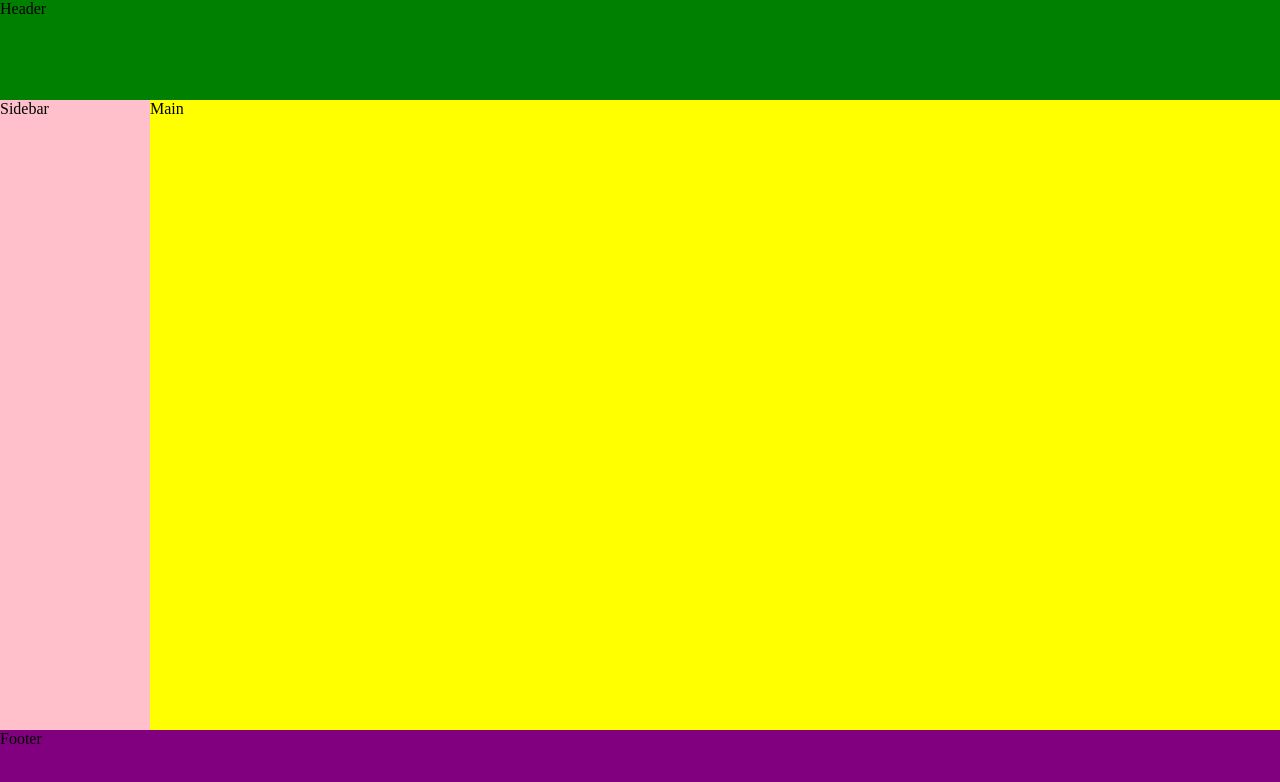
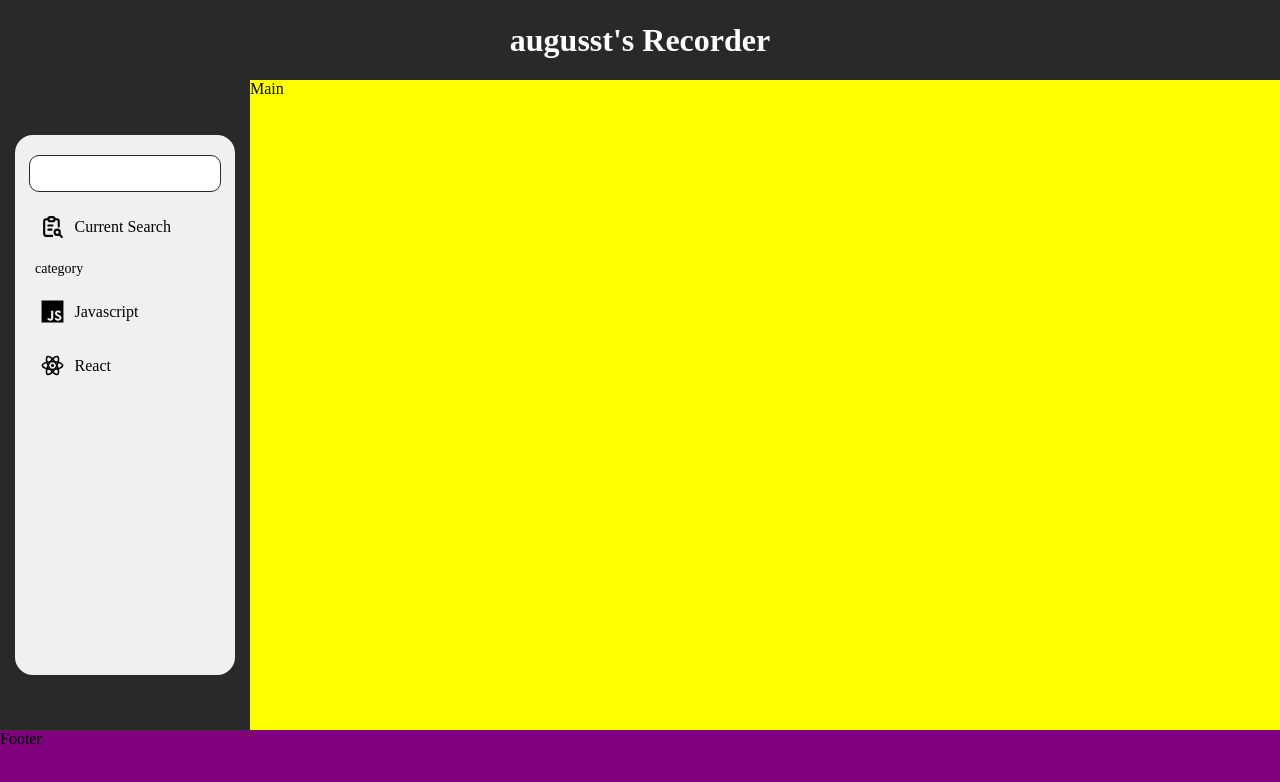
Before and after one commit to augusstt06/study-recorder, a React (Vite) app: page /home in a window 1280 px wide. Shown: the top 782 px of the page. Built offline with nearby package versions, Linux system fonts and the light colour scheme; a web font is replaced by a local one.

Commit message:
add : sidebar

```diff
--- a/package.json
+++ b/package.json
@@ -15,6 +15,7 @@
   "dependencies": {
     "react": "^18.2.0",
     "react-dom": "^18.2.0",
+    "react-icons": "^5.0.1",
     "react-router-dom": "^6.22.3",
     "styled-components": "^6.1.8"
   },
--- /dev/null
+++ b/src/components/sidebar/Sidebar.tsx
@@ -0,0 +1,39 @@
+import '@/styles/components/sidebar/Sidebar.css';
+// import { MdDashboard } from 'react-icons/md';
+import { IoLogoJavascript } from 'react-icons/io5';
+import { RiReactjsLine } from 'react-icons/ri';
+import { TbReportSearch } from 'react-icons/tb';
+
+export default function Sidebar() {
+  const shortcutMenu = [
+    { icon: <TbReportSearch style={{ width: '25px', height: '25px' }} />, title: 'Current Search' },
+  ];
+  const categoryMenu = [
+    { icon: <IoLogoJavascript style={{ width: '25px', height: '25px' }} />, title: 'Javascript' },
+    { icon: <RiReactjsLine style={{ width: '25px', height: '25px' }} />, title: 'React' },
+  ];
+  return (
+    <div className='sidebar'>
+      <input type='text' />
+      <div className='menu-wrapper'>
+        {shortcutMenu.map((data, index) => (
+          <div className='menu' key={index}>
+            {data.icon}
+            <p>{data.title}</p>
+          </div>
+        ))}
+      </div>
+      <div className='menu-title'>
+        <p>category</p>
+      </div>
+      <div className='menu-wrapper'>
+        {categoryMenu.map((data, index) => (
+          <div className='menu' key={index}>
+            {data.icon}
+            <p>{data.title}</p>
+          </div>
+        ))}
+      </div>
+    </div>
+  );
+}
--- a/src/pages/Home.tsx
+++ b/src/pages/Home.tsx
@@ -1,10 +1,15 @@
+import Sidebar from '@/components/sidebar/Sidebar';
 import '@/styles/pages/Home.css';
 
 export default function Home() {
   return (
-    <main>
-      <header className='header'>Header</header>
-      <aside className='sidebar'>Sidebar</aside>
+    <main className='home'>
+      <header className='header'>
+        <h1>augusst's Recorder</h1>
+      </header>
+      <aside>
+        <Sidebar />
+      </aside>
       <section className='content'>Main</section>
       <footer className='footer'>Footer</footer>
     </main>
--- /dev/null
+++ b/src/styles/components/sidebar/Sidebar.css
@@ -0,0 +1,54 @@
+.sidebar {
+  width: 80%;
+  height: 80%;
+  border: 2px solid black;
+  display: flex;
+  flex-direction: column;
+  align-items: center;
+  border: 2px solid #292929;
+  border-radius: 20px;
+  background: #f0f0f0;
+  padding: 10px;
+  gap: 10px;
+}
+.sidebar > input {
+  width: 90%;
+  height: 25px;
+  margin-top: 10px;
+  padding: 5px;
+  border-radius: 10px;
+  border: 1px solid #292929;
+}
+.menu-wrapper {
+  width: 95%;
+  display: flex;
+  flex-direction: column;
+  align-items: center;
+  gap: 5px;
+}
+.menu {
+  width: 90%;
+  cursor: pointer;
+  display: flex;
+  border: 2px solid #f0f0f0;
+  border-radius: 15px;
+  padding: 10px;
+  align-items: center;
+  gap: 10px;
+  transition: all ease-in-out 0.7s;
+}
+
+.menu:hover {
+  border: 2px solid #4682b4;
+  background: #4682b4;
+  color: #fff;
+}
+
+.menu-title {
+  width: 90%;
+  display: flex;
+  flex-direction: column;
+  align-items: start;
+  gap: 10px;
+  font-size: 14px;
+}
--- a/src/styles/index.css
+++ b/src/styles/index.css
@@ -11,3 +11,7 @@
 body {
   font-family: '사각사각';
 }
+
+input:focus {
+  outline: none;
+}
--- a/src/styles/pages/Home.css
+++ b/src/styles/pages/Home.css
@@ -1,22 +1,28 @@
-main {
+.home {
+  background: #292929;
   height: 100vh;
   display: grid;
   grid-template-areas:
     'header header header'
     'aside main main'
     'footer footer footer';
-  grid-template-rows: 100px 1fr 70px;
-  grid-template-columns: 150px 1fr;
+  grid-template-rows: 80px 1fr 70px;
+  grid-template-columns: 250px 1fr;
 }
 
 .header {
-  background: green;
   grid-area: header;
+  display: flex;
+  justify-content: center;
+  align-items: center;
+  color: #fff;
 }
 
-.sidebar {
-  background: pink;
+aside {
   grid-area: aside;
+  display: flex;
+  justify-content: center;
+  align-items: center;
 }
 .content {
   background: yellow;
```
Also changed, not shown: 1 other file (tests, documents, lock files or other folders).
